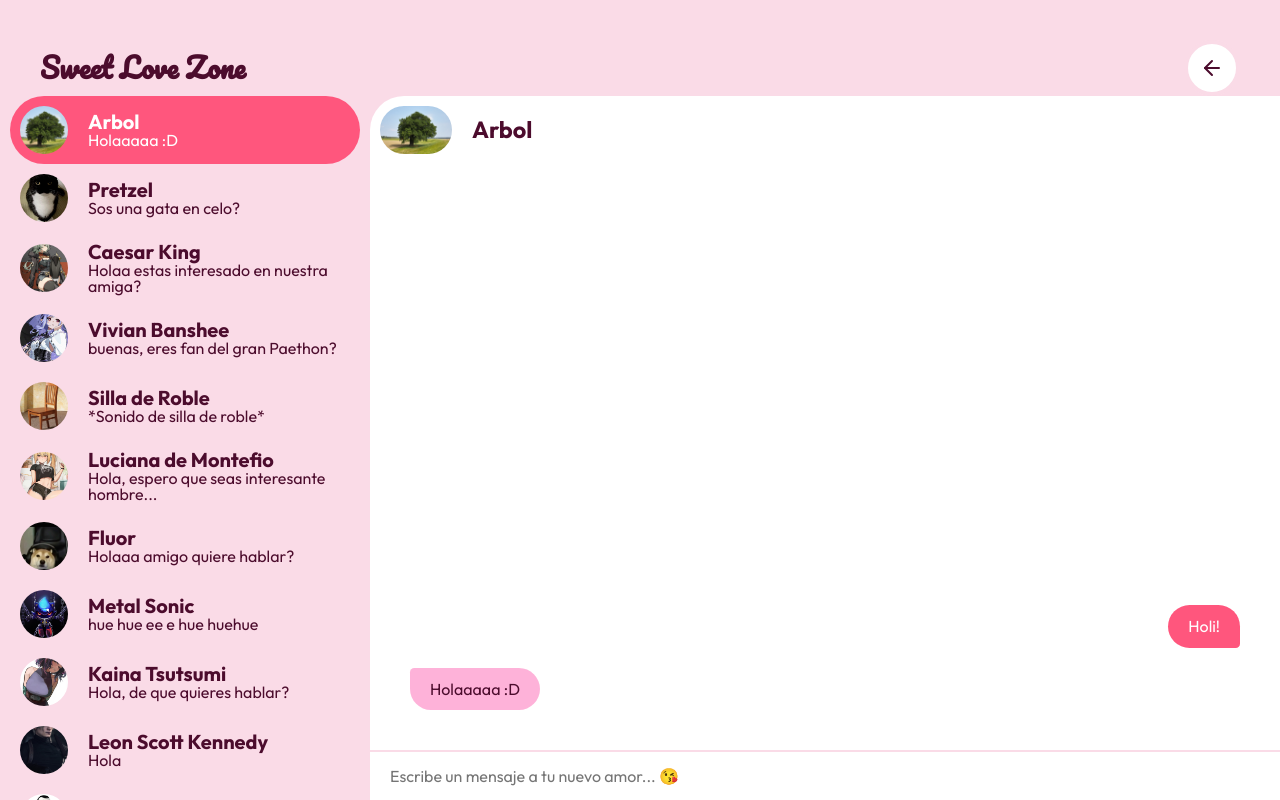
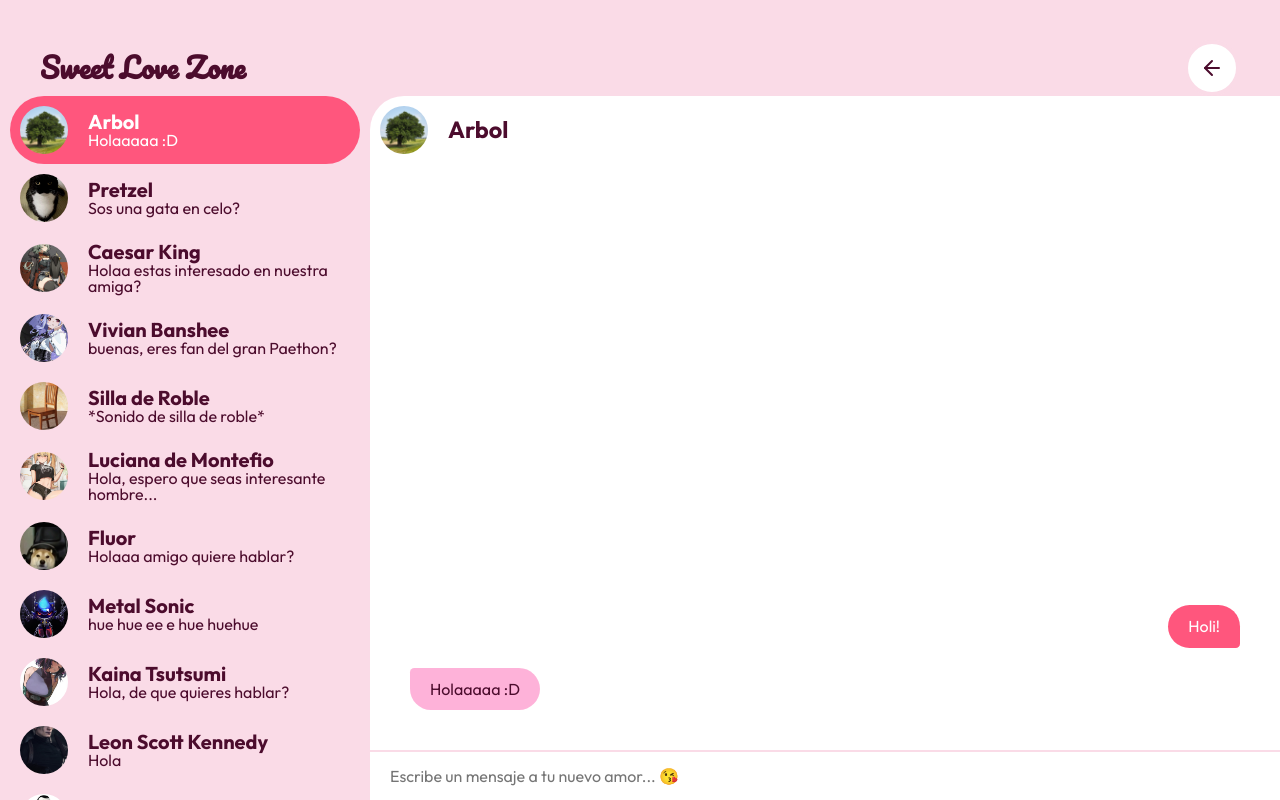
Before and after one commit to LorensoGonzalez/Multimedia-TP5, a plain HTML site: page mensajes-1.html in a window 1280 px wide. Drawn offline with Linux system fonts and the light colour scheme.

Commit message:
Otra vez intentado arreglar el bug de laas fotos en la pantalla de mensajes

```diff
--- a/styles/mensajes.css
+++ b/styles/mensajes.css
@@ -53,6 +53,7 @@ body{margin: 0;overflow-y: hidden;}
     border-radius: 99px;
     height: 48px;
     min-width: 48px;
+    max-width: 48px;
 }
 .chat_header>h3{
     margin: 0;
```
